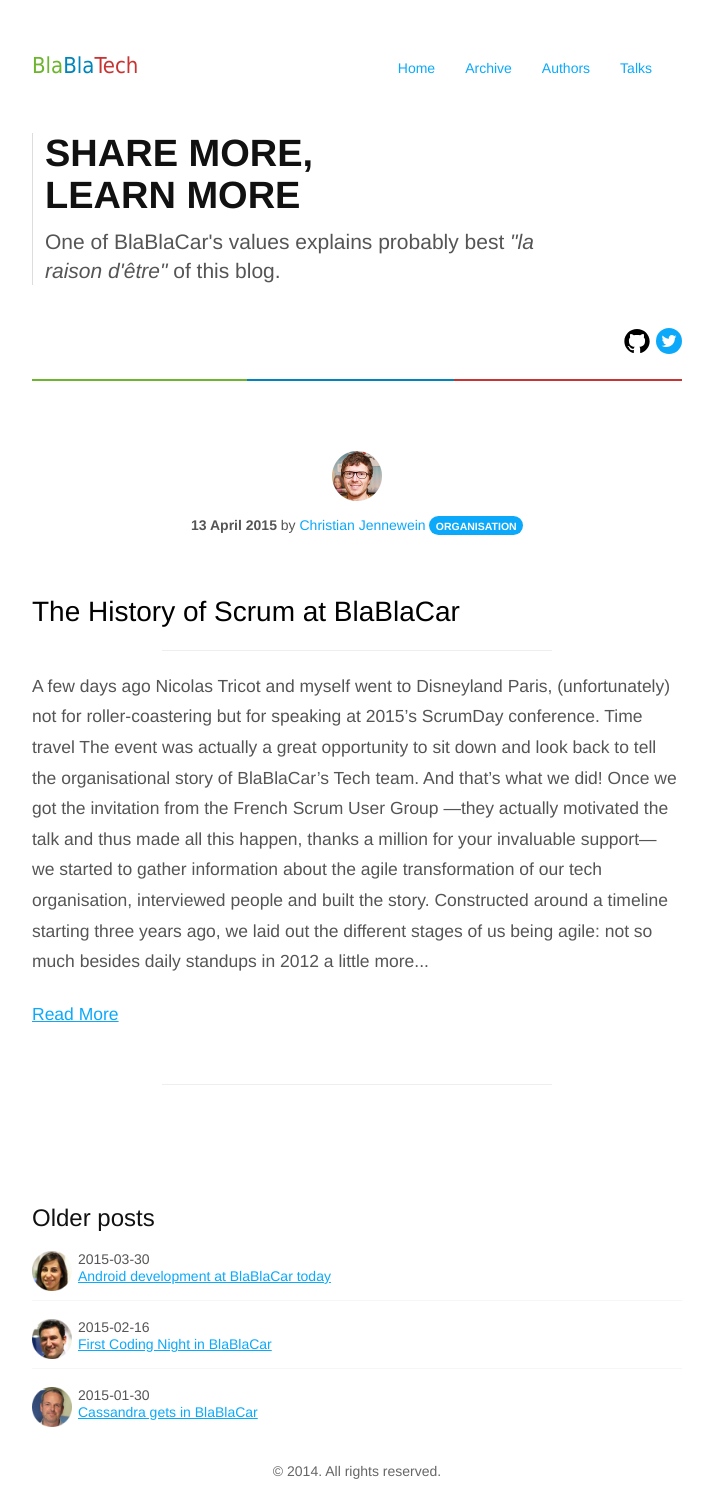
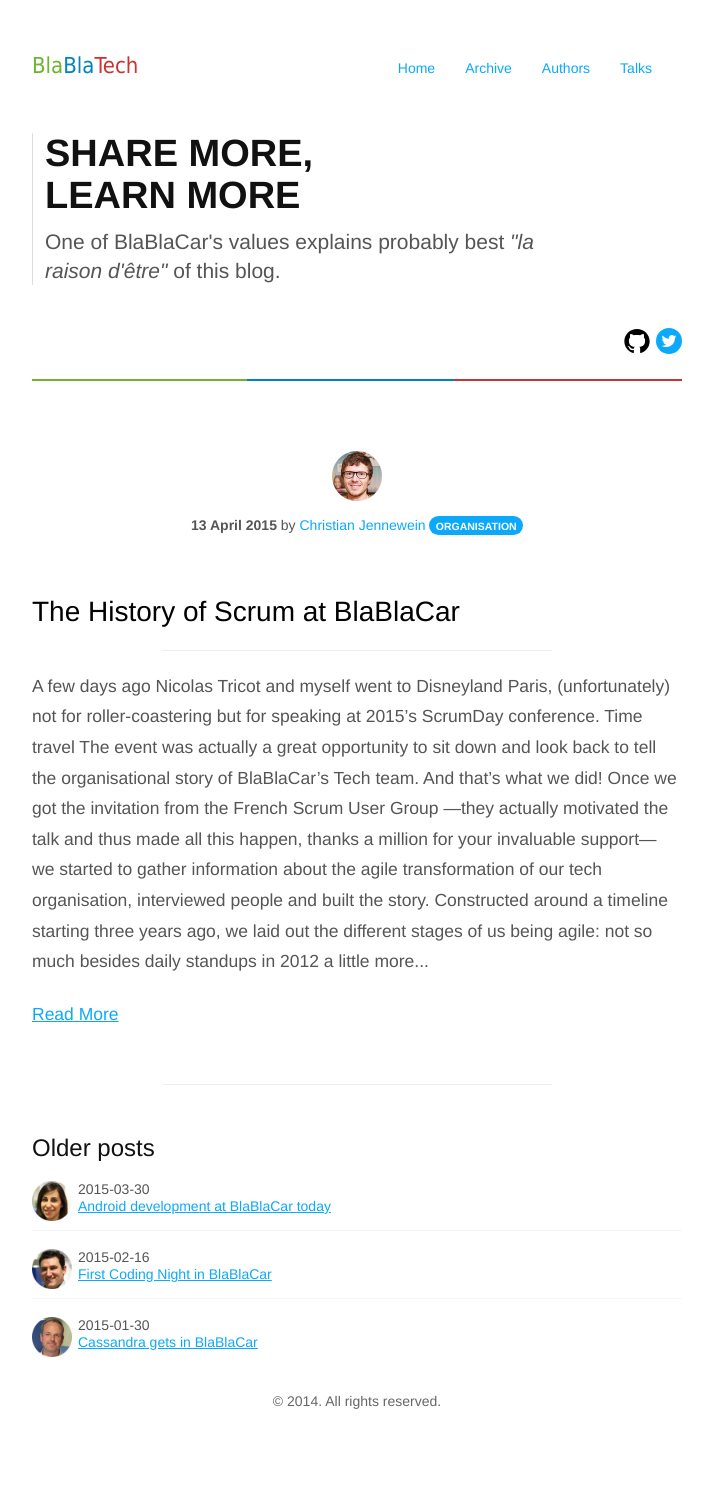
Before and after one commit to blablacar/blablatech, a Jekyll site: the page built from index.html, in a window 1280 px wide. Shown: the whole page, without its empty margins (283-996 px from the left). Built offline with Jekyll 4.4.1, drawn with Linux system fonts in a browser that asks for light colours; nearby versions of some CDN libraries; Markdown is read by kramdown in place of the engine named in the settings; the list of posts is cut into pages by our own code; after the commit the page ends 1435 px from its top, so only the background shows below that.

Commit message:
Minimize margin for previous section

```diff
--- a/css/blablatech.css
+++ b/css/blablatech.css
@@ -315,7 +315,7 @@
 /*Older posts*/
 
 .previous{
-    margin-top: 120px;
+    margin-top: 50px;
 }
 
 .previous-list{
```
